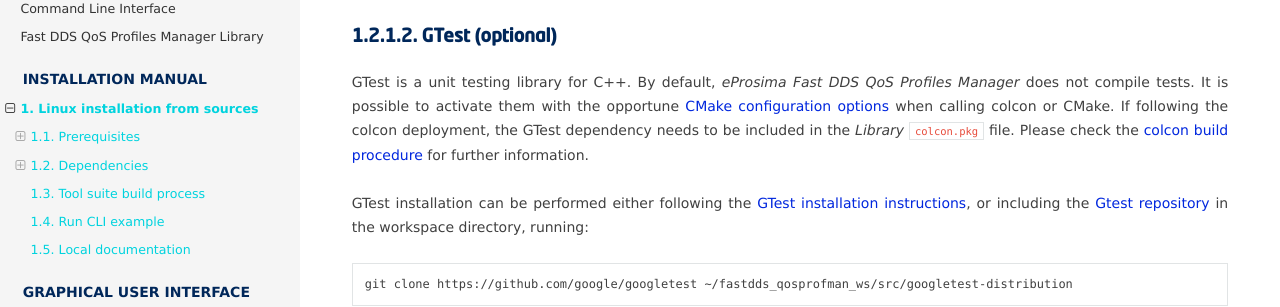
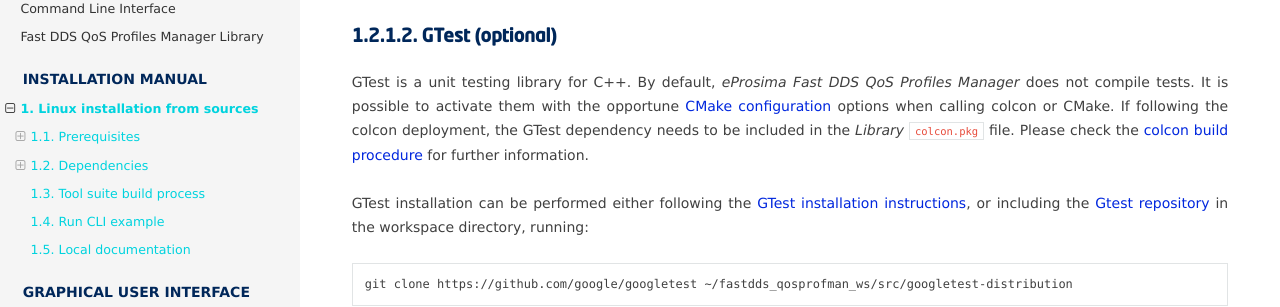
Before and after one commit to eProsima/Fast-DDS-QoS-Profiles-Manager, a Sphinx documentation site: the page built from docs/rst/installation/linux_installation.rst, in a window 1280 px wide and 900 px high, scrolled down 1462 px. Shown: the part 162-469 px from the top of the window. Built offline with Sphinx 7.4.7 and the Read the Docs theme 2.0.0, drawn with Linux system fonts in a browser that asks for light colours; pages that are not in the unit, such as notebooks, are missing from menus.

Commit message:
Refs #18219: Fix documentation warning
Signed-off-by: JesusPoderoso <jesuspoderoso@eprosima.com>

```diff
--- a/docs/rst/installation/linux_installation.rst
+++ b/docs/rst/installation/linux_installation.rst
@@ -75,7 +75,7 @@
 
 GTest is a unit testing library for C++.
 By default, *eProsima Fast DDS QoS Profiles Manager* does not compile tests.
-It is possible to activate them with the opportune `CMake configuration options <https://cmake.org/cmake/help/v3.6/manual/cmake.1.html#options>`_ when calling colcon or CMake.
+It is possible to activate them with the opportune `CMake configuration <https://cmake.org/cmake/help/v3.6/manual/cmake.1.html#options>`_ options when calling colcon or CMake.
 If following the colcon deployment, the GTest dependency needs to be included in the *Library* ``colcon.pkg`` file.
 Please check the :ref:`colcon build procedure <installation_build_source_linux>` for further information.
 
```
